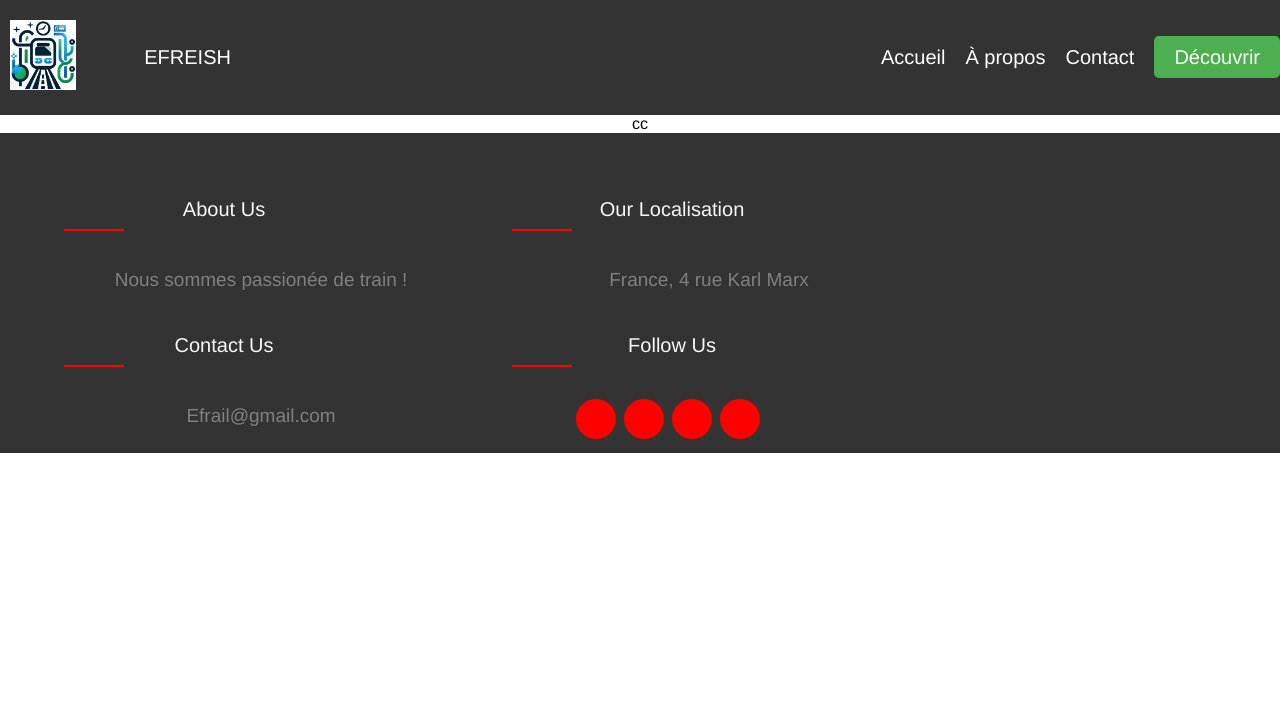
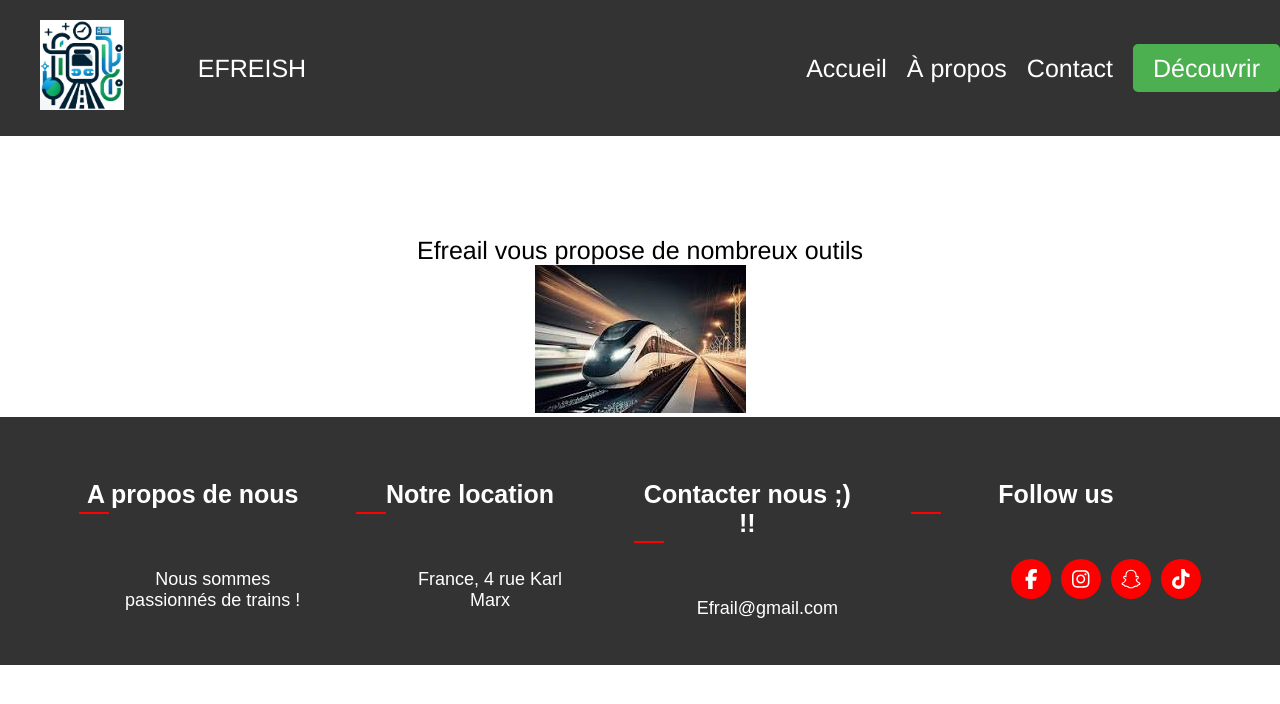
Before and after one commit to KaiZyX/MasterCampIT---Efrail, a Vue app in the folder vue-project/: page / in a window 1280 px wide. Shown: the top 704 px of the page. Built offline with nearby package versions, Linux system fonts and the light colour scheme.

Commit message:
tkt modif

```diff
--- a/vue-project/package.json
+++ b/vue-project/package.json
@@ -9,6 +9,10 @@
     "preview": "vite preview"
   },
   "dependencies": {
+    "@fortawesome/fontawesome-free": "^6.5.2",
+    "@fortawesome/fontawesome-svg-core": "^6.5.2",
+    "@fortawesome/free-brands-svg-icons": "^6.5.2",
+    "@fortawesome/vue-fontawesome": "^3.0.8",
     "vue": "^3.4.21"
   },
   "devDependencies": {
--- a/vue-project/src/components/Footer.vue
+++ b/vue-project/src/components/Footer.vue
@@ -3,19 +3,19 @@
     <div class="container">
       <div class="row">
         <div class="footer-column">
-            <h4 class="title">About us</h4>
+          <h4 class="title">A propos de nous</h4>
           <ul class="ulFooter">
-              <li class="li-footer"><a class="linkFooter" href="#">Nous sommes passionée de train !</a></li>
+            <li class="li-footer"><a class="linkFooter" href="#">Nous sommes passionnés de trains !</a></li>
           </ul>
         </div>
-          <div class="footer-column localisation">
-            <h4 class="title">Our Localisation</h4>
+        <div class="footer-column">
+          <h4 class="title">Notre location</h4>
           <ul class="ulFooter">
             <li class="li-footer"><a class="linkFooter" href="#">France, 4 rue Karl Marx</a></li>
           </ul>
         </div>
         <div class="footer-column">
-            <h4 class="title">Contact us</h4>
+          <h4 class="title">Contacter nous ;) !!</h4>
           <ul class="ulFooter">
             <li class="li-footer"><a class="linkFooter" href="#">Efrail@gmail.com</a></li>
           </ul>
@@ -23,10 +23,10 @@
         <div class="footer-column">
           <h4 class="title">Follow us</h4>
           <div class="Social-networks">
-              <a class="Social-icon" href="#"><i class="fab fa-facebook-f"></i></a>
-              <a class="Social-icon" href="#"><i class="fab fa-instagram"></i></a>
-              <a class="Social-icon" href="#"><i class="fab fa-snapchat"></i></a>
-              <a class="Social-icon" href="#"><i class="fab fa-tiktok"></i></a>
+            <a class="Social-icon" href="#"><font-awesome-icon :icon="['fab', 'facebook-f']" /></a>
+      <a class="Social-icon" href="#"><font-awesome-icon :icon="['fab', 'instagram']" /></a>
+      <a class="Social-icon" href="#"><font-awesome-icon :icon="['fab', 'snapchat']" /></a>
+      <a class="Social-icon" href="#"><font-awesome-icon :icon="['fab', 'tiktok']" /></a>
           </div>
         </div>
       </div>
@@ -38,152 +38,105 @@
 </script>
 
 <style scoped>
+  /* Reset des listes et styles de base */
   li {
     list-style: none;
+    margin: 0;
+    padding: 0;
   }
 
   footer {
     background-color: #333;
-    padding-top: 3%;
+    padding: 30px 0;
+    color: #fff;
+    font-family: 'Poppins', sans-serif;
   }
 
   .container {
-    max-width: 100%;
+    width: 90%;
+    margin: 0 auto;
+
   }
 
   .row {
     display: flex;
+    flex-wrap: wrap;
+    gap: 20px; /* Espacement entre les colonnes */
   }
 
   .footer-column {
-    width: 25%;
-    padding: 0 5%;
+    flex: 1; /* Chaque colonne prend une part égale de l'espace disponible */
+    padding: 0 15px;
   }
 
   .title {
-    width: 100%;
-    font-size: 12px;
-    color: #F5F7F8;
-    text-transform: capitalize;
-    margin-bottom: 15%;
-    font-weight: 500;
+    font-size: 25px;
+    font-weight: bold;
     position: relative;
+    margin-bottom: 15px;
   }
 
-  .footer-column h4::before {
+  .title::before {
     content: '';
     position: absolute;
     left: 0;
-    bottom: -10px;
-    background-color: red;
+    bottom: -5px;
+    width: 30px;
     height: 2px;
-    width: 40px;
-    box-sizing: border-box;
+    background-color: red; /* Ligne sous le titre */
   }
 
-  body {
-    line-height: 1.2;
-    font-family: 'Poppins', sans-serif;
-    font-size: 12px;
+  .ulFooter {
+    margin-top: 10px;
   }
 
   .li-footer {
-    width: 100%;
-    font-size: 12px;
-    margin-top: 5px;
-    margin-left: -3px;
+    font-size: 18px;
+    margin-bottom: 5px;
+    margin-top: 60px;
   }
 
-  .ulFooter {
-    width: 100%;
+  .linkFooter {
+    color: #fff;
+    text-decoration: none;
+    transition: color 0.3s;
+  }
+
+  .linkFooter:hover {
+    color: red;
   }
 
   .Social-networks {
-    width: 100%;
+    display: flex;
+    gap: 10px; /* Espacement entre les icônes */
+    margin-top: 30px;
+    margin-left: 100px;
   }
 
   .Social-icon {
-    display: inline-block;
+    display: flex;
+    align-items: center;
+    justify-content: center;
+    width: 40px;
+    height: 40px;
     border-radius: 50%;
     background-color: red;
-    height: 24px;
-    width: 24px;
-    margin-right: 8px;
-    margin-top: 5px;
-    color: #F5F7F8;
-    text-align: center;
-    line-height: 22px;
-  }
-
-  .fab {
-    font-size: 12px;
+    color: #fff;
+    font-size: 20px;
+    transition: background-color 0.3s, color 0.3s;
+    text-decoration: none;
+    margin-top: 20px;
   }
 
   .Social-icon:hover {
-    color: #333;
-  }
-
-  .linkFooter {
-    text-decoration: none;
-    color: grey;
-    transition: all 0.4s ease;
-  }
-
-  .linkFooter:hover {
-    padding-left: 10px;
+    background-color: #fff;
     color: red;
   }
 
-  @media (min-width: 768px) {
-    .row {
-      display: flex;
-      flex-wrap: wrap;
-    }
-
-    .li-footer {
-      font-size: 19px;
-    }
-
-    .title {
-      width: 100%;
-      font-size: 20px;
-      color: #F5F7F8;
-      text-transform: capitalize;
-      margin-bottom: 15%;
-      font-weight: 500;
-      position: relative;
-    }
-
-    .Social-networks {
-      width: 100%;
-    }
-
-    .Social-icon {
-      display: inline-block;
-      border-radius: 50%;
-      background-color: red;
-      height: 40px;
-      width: 40px;
-      margin-right: 8px;
-      margin-top: -6px;
-      margin-bottom: 10px;
-      color: white;
-      text-align: center;
-      line-height: 45px;
-    }
-
-    .fab {
-      font-size: 20px;
-    }
-
-    .footer-column h4::before {
-      content: '';
-      position: absolute;
-      left: 0;
-      bottom: -10px;
-      background-color: red;
-      width: 60px;
-      box-sizing: border-box;
+  @media (max-width: 768px) {
+    .footer-column {
+      flex: 1 1 100%; /* Colonnes pleine largeur sur petit écran */
+      margin-bottom: 20px;
     }
   }
 </style>
--- a/vue-project/src/components/Header.vue
+++ b/vue-project/src/components/Header.vue
@@ -28,12 +28,12 @@ export default {
 header {
   background-color: #333;
   padding: 20px 0;
-  font-size: 20px;
+  font-size: 25px;
 }
 
 .logo img {
-  height: 70px;
-  padding-left: 10px;
+  height: 90px;
+  padding-left: 40px;
 }
 
 nav {
@@ -51,6 +51,7 @@ nav ul {
 
 nav ul li {
   margin-right: 20px;
+
 }
 
 nav ul li:last-child {
@@ -84,7 +85,8 @@ nav ul li:last-child a:hover {
 
   color: white;
   text-decoration: none;
-  margin-right: 650px;
+  margin-right: 500px;
+  text-align: center;
 
 
 }
--- a/vue-project/src/components/TrainList.vue
+++ b/vue-project/src/components/TrainList.vue
@@ -1,3 +1,23 @@
 <template>
-  cc
+
+
+
+  <div class ="ok">
+Efreail vous propose de nombreux outils
+
+  </div>
+
+  <div class ="image">
+
+    <img src="@/assets/train1.png" alt="Description de votre image">
+  </div>
 </template>
+
+<style>
+.ok{
+  margin-top: 100px;
+  background-color: white;
+  font-size: 25px;
+}
+
+</style>
--- a/vue-project/src/main.js
+++ b/vue-project/src/main.js
@@ -1,5 +1,16 @@
+import { createApp } from 'vue';
+import { FontAwesomeIcon } from '@fortawesome/vue-fontawesome';
+import { library } from '@fortawesome/fontawesome-svg-core';
+import { faFacebookF, faInstagram, faSnapchat, faTiktok } from '@fortawesome/free-brands-svg-icons';
 
-import { createApp } from 'vue'
-import App from './App.vue'
+import App from './App.vue';
 
-createApp(App).mount('#app')
+// Ajouter les icônes que vous souhaitez utiliser à la bibliothèque
+library.add(faFacebookF, faInstagram, faSnapchat, faTiktok);
+
+const app = createApp(App);
+
+// Déclarer FontAwesomeIcon pour pouvoir l'utiliser dans vos composants
+app.component('font-awesome-icon', FontAwesomeIcon);
+
+app.mount('#app');
```
Also changed, not shown: 1 other file (tests, documents, lock files or other folders). Lines whose indentation alone changed are shown as unchanged.
